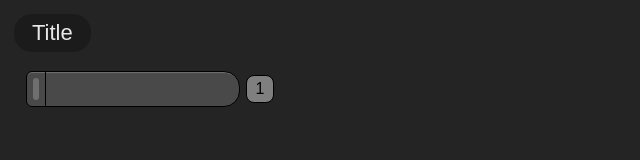
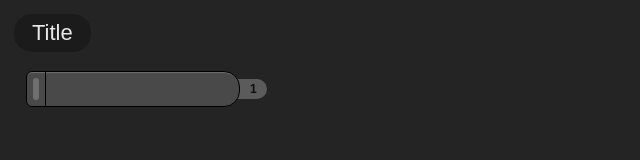
Before and after one commit to adam-devel/priority-tree, a website with bundled scripts: page index.html in a window 1280 px wide. Shown: the full height of the page, 0-640 px from the left. Built offline with nearby package versions, Linux system fonts and the light colour scheme.

Commit message:
feat(ui): redesign priority indicator box

```diff
--- a/style/index.css
+++ b/style/index.css
@@ -69,15 +69,17 @@ main {
    border: none;
 }
 .knot__priority {
-   border-radius: 8px;
-   width: 26px;
-   height: 26px;
+   line-height: 0;
+   text-align: center;
+   padding: 10px 10px 10px calc(var(--border-radius-left) + 10px);
+   margin-left: calc(var(--border-radius-left) * -1);
+   border-radius: 0 10px 10px 0;
+   font-size: 12px;
+   font-weight: bold;
    background: #ffffff6b;
    color: black;
-   text-align: center;
-   line-height: 26px;
-   border: 1px solid black;
-   margin-left: 6px;
+   opacity: 0.6;
+   z-index: 0;
 }
 .knot--isroot > .knot__wrapper {
    display: none;
@@ -98,6 +100,7 @@ main {
    border-radius: var(--border-radius-left) var(--border-radius-right) var(--border-radius-right)
       var(--border-radius-left);
    box-shadow: inset 0px 3px 1px -2px hsla(0, 0%, 100%, 0.22);
+   z-index: 1;
 }
 
 .knot__dragger {
```
